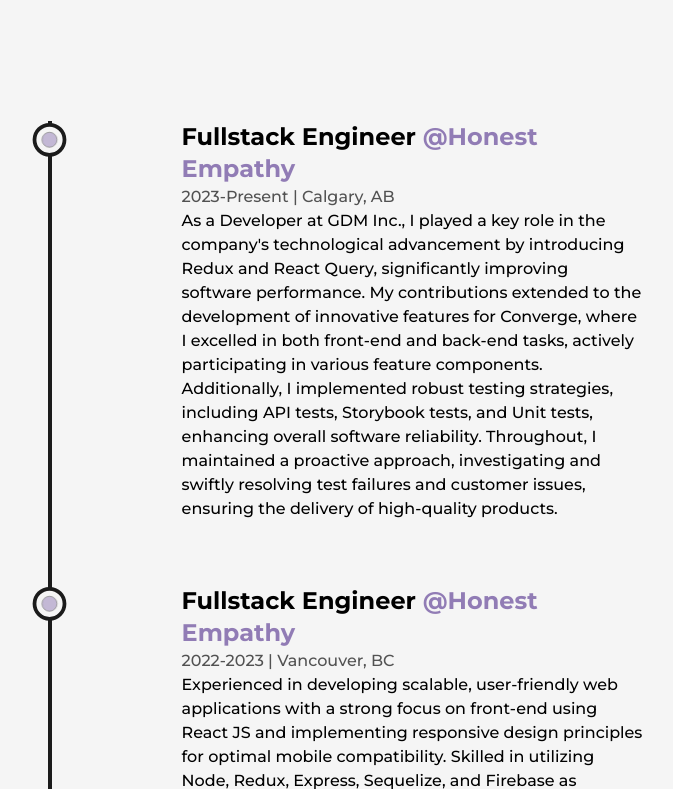
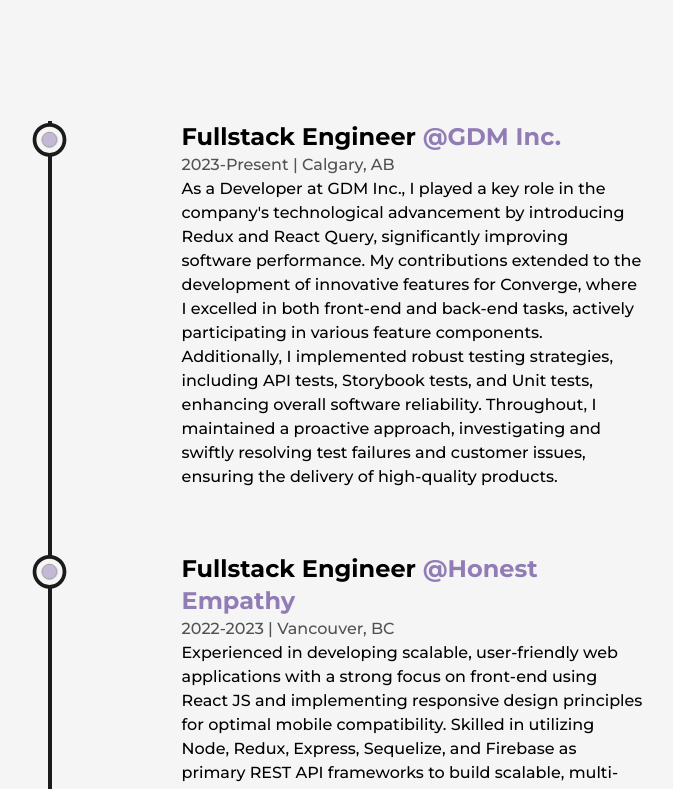
Before and after one commit to zacharykoo/zacharykoo_v2, a Next.js app: page /about in a window 1280 px wide. Shown: the part 2691-3480 px from the top of the page, without its empty margins (244-917 px from the left). Built offline with nearby package versions, Linux system fonts and the light colour scheme.

Commit message:
Fixed bug

```diff
--- a/src/components/Experience.js
+++ b/src/components/Experience.js
@@ -52,7 +52,7 @@
 
             <ul className='w-full flex flex-col items-start justify-between ml-4 xs:ml-2'>
                 <Details
-                position="Fullstack Engineer" company="Honest Empathy"
+                position="Fullstack Engineer" company="GDM Inc."
                 companyLink="https://gdm-inc.com/"
                 time="2023-Present" address="Calgary, AB"
                 work="As a Developer at GDM Inc., I played a key role in the company's technological advancement
```
